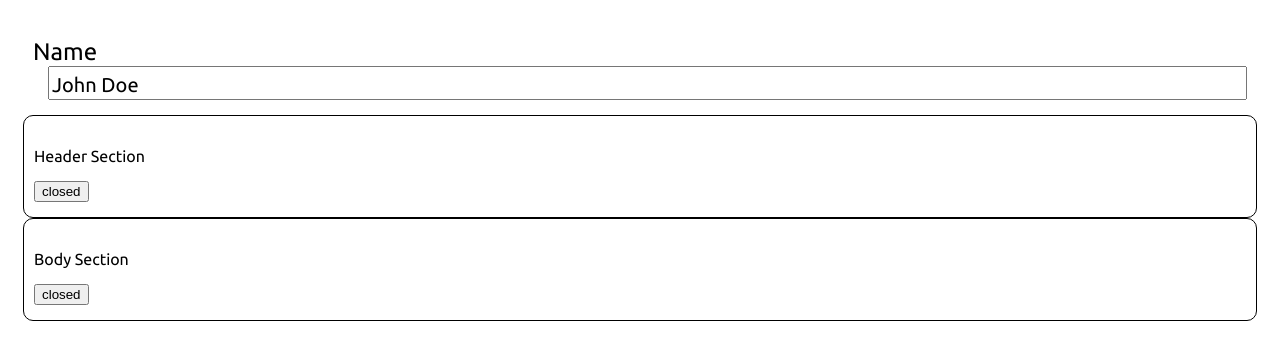
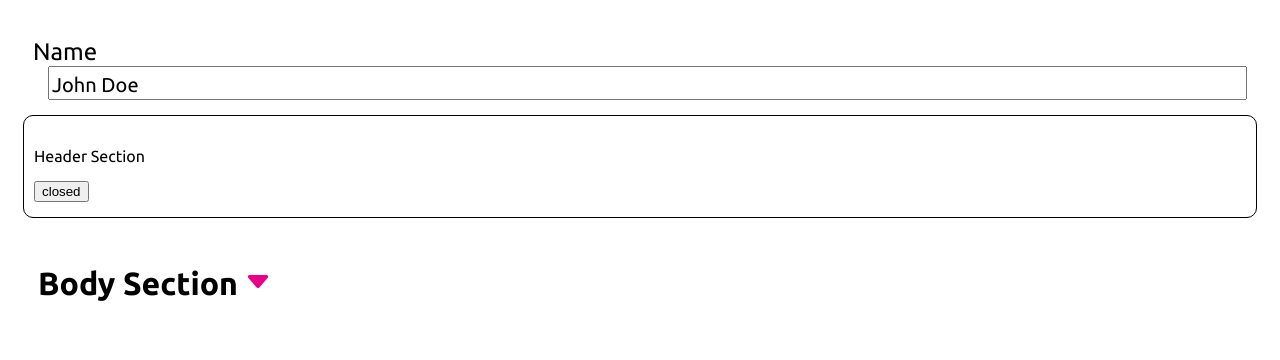
Before and after one commit to aliflikescoding/react-cv-application, a React (Vite) app in the folder app/: page / in a window 1280 px wide. Shown: the top 360 px of the page. Built offline with nearby package versions, Linux system fonts and the light colour scheme.

Commit message:
Styled Body Section Component

```diff
--- a/app/src/components/BodySection.jsx
+++ b/app/src/components/BodySection.jsx
@@ -1,4 +1,4 @@
-import "./HeaderInput.scss";
+import "./BodySection.scss";
 import "../sass/fonts.scss";
 import { useState } from "react";
 import BodyContent from "./BodyContent";
@@ -11,7 +11,7 @@ function BodySection({
   addSectionBody,
   addPointSection,
   onDeleteBodySection,
-  onDeletePoint
+  onDeletePoint,
 }) {
   const [status, setStatus] = useState(false);
 
@@ -24,10 +24,19 @@ function BodySection({
   }
 
   return (
-    <div className="input font-ubuntu">
-      <div className="header-section">
-        <p>Body Section</p>
-        <button onClick={onClick}>{status ? "open" : "closed"}</button>
+    <div className="bodySection-component font-ubuntu">
+      <div className="bodySection-section">
+        <p className="bodySection-text">Body Section</p>
+        <button
+          className="bodySection-button buttonEmpty buttonEmpty-arrow"
+          onClick={onClick}
+        >
+          {status ? (
+            <i className="bi bi-caret-up-fill"></i>
+          ) : (
+            <i className="bi bi-caret-down-fill"></i>
+          )}
+        </button>
       </div>
       {status ? (
         <BodyContent
--- /dev/null
+++ b/app/src/components/BodySection.scss
@@ -0,0 +1,15 @@
+@import "../sass/components.scss";
+@import "../sass/variables.scss";
+
+.bodySection {
+  &-section {
+    display: flex;
+    align-items: center;
+    padding: 15px;
+  }
+
+  &-text {
+    font-size: 2rem;
+    font-weight: map-get($font-weights, bold);
+  }
+}
```
